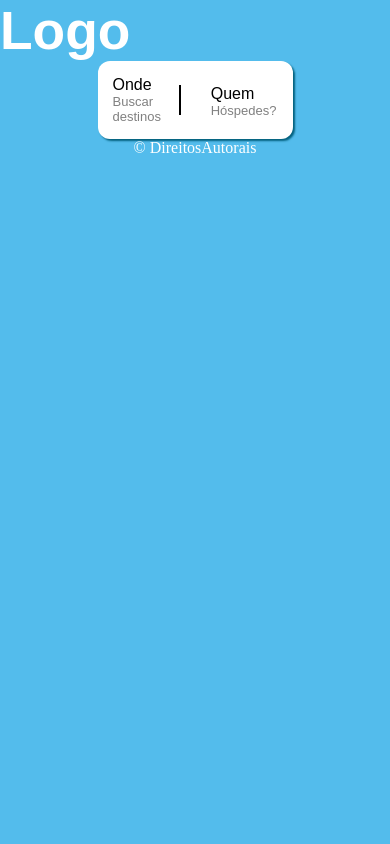
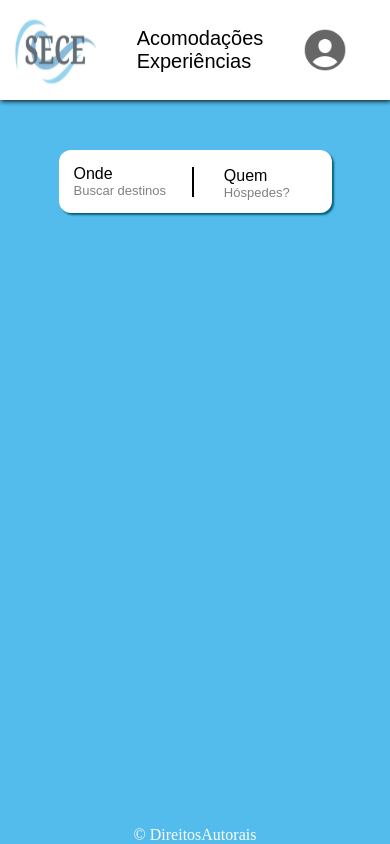
Before and after one commit to joaovithorbarros/SiteDeHotelaria, a PHP site: page /HTML/index.html in a window 390 px wide. Run offline with PHP 8.4, Linux system fonts and the light colour scheme.

Commit message:
Add files via upload

```diff
--- a/CSS/index..css
+++ b/CSS/index..css
@@ -1,15 +1,42 @@
 body
 {
     background-color: rgb(83, 188, 236);
-
 }
 
-header
+.header
 {
     font: normal 20pt Arial;
-    color: white;
+    color: black;
+    background-color: white;
+    height: 100px;
+    display: flex;
+    align-items: center;
+    box-shadow: 1px 1px 5px black;
+    justify-content: space-between;
+}
 
+.header .acoexp
+{
+    margin: auto;
+    display: flex;
+    justify-content: space-between;
+    flex-wrap: wrap;
+}
 
+.header .aco
+{
+    padding: 0 50px 0 50px;
+}
+
+.header .logo
+{
+    margin-left: 30px;
+}
+
+.header .perfil
+{
+    opacity: 60%;
+    margin-right: 100px;
 }
 
 .principal
@@ -19,7 +46,7 @@ header
     padding: 15px;
     border-radius: 12px;
     width: 50%;
-    margin: auto;
+    margin: 50px auto;
     box-shadow: 2px 2px 2px rgb(4, 97, 126);
     display: flex;
     justify-content: space-between;
@@ -49,4 +76,42 @@ footer
 {
     color: white;
     text-align: center;
+    position: fixed;
+    bottom: 0;
+    width: 100%;
 }
+
+@media(max-width: 700px)
+{
+    .header .logo
+    {
+        margin-left: 10px;
+        width: 90px;
+        height: 90px;
+    }
+
+    .header .perfil
+    {
+        opacity: 60%;
+        margin-right: 40px;
+    }
+
+    .header .aco
+    {
+        padding: 0;
+    }
+
+    .header .acoexp
+    {
+        font-size: 20px;
+        margin: auto;
+        display: grid;
+        justify-content: space-between;
+        flex-wrap: wrap;
+    }
+
+    .principal
+    {
+        width: 70%;
+    }
+}
--- a/HTML/index.html
+++ b/HTML/index.html
@@ -9,8 +9,13 @@
     <link href='https://unpkg.com/boxicons@2.1.4/css/boxicons.min.css' rel='stylesheet'>
 </head>
 <body>
-    <header>
-        <h1>Logo</h1>
+    <header class="header">
+        <img class="logo" src="/IMAGENS/SECE-removebg-preview.png" alt="logo-sece" height="100px">
+            <div class="acoexp">
+                <p>Acomodações</p>
+                <p class="aco">Experiências</p>
+            </div>
+        <img class="perfil" src="/IMAGENS/pessoa-icon.png" alt="perfil-icone" height="50px">
     </header>
 
     <section class="principal">
```
Also changed, not shown: IMAGENS/SECE-removebg-preview.png (added), IMAGENS/SECE.png (added), IMAGENS/pessoa-icon.png (added).
